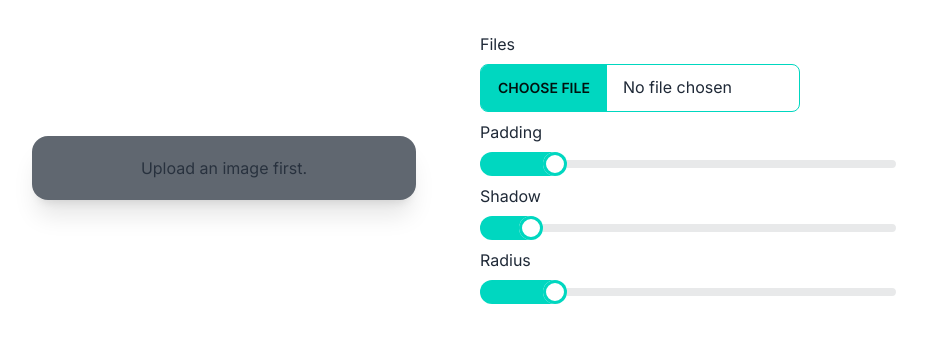
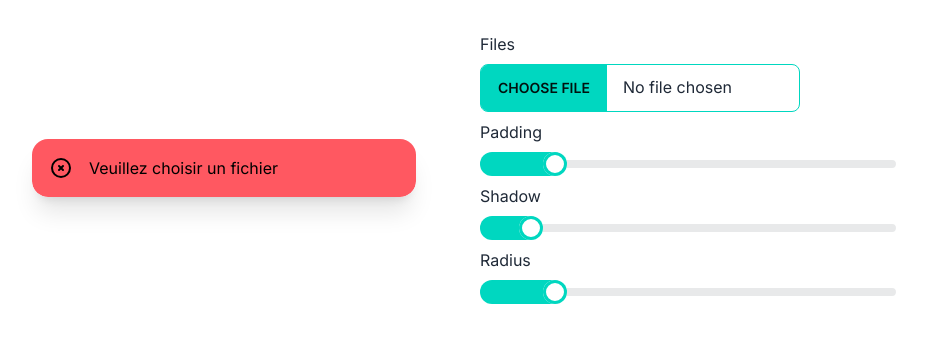
Before and after one commit to OceaneEmile/WorkshopUsestate-React, a Next.js app in the folder my-app/: page / in a window 1280 px wide. Shown: the top 342 px of the page, without its empty margins (160-1087 px from the left). Built offline with nearby package versions, Linux system fonts and the light colour scheme.

Commit message:
petites corrections style

```diff
--- a/my-app/app/ImageGenerator.jsx
+++ b/my-app/app/ImageGenerator.jsx
@@ -5,7 +5,20 @@ import { useState } from "react";
 
 export const ImageGenerator = (props) => {
     if (!props.image) {
-      return <p className="text-center p-4">Upload an image first.</p>;
+      return <div role="alert" class="alert alert-error">
+      <svg
+        xmlns="http://www.w3.org/2000/svg"
+        class="h-6 w-6 shrink-0 stroke-current"
+        fill="none"
+        viewBox="0 0 24 24">
+        <path
+          stroke-linecap="round"
+          stroke-linejoin="round"
+          stroke-width="2"
+          d="M10 14l2-2m0 0l2-2m-2 2l-2-2m2 2l2 2m7-2a9 9 0 11-18 0 9 9 0 0118 0z" />
+      </svg>
+      <span>Veuillez choisir un fichier</span>
+    </div>;
     }
 
     return (
--- a/my-app/app/page.jsx
+++ b/my-app/app/page.jsx
@@ -49,14 +49,10 @@ console.log(settings);
 
   return (
     <main className="flex justify-center items-center m-auto max-w-4xl max-lg:flex-col gap-8 min-h-full">
-      <div className="card bg-base-100 image-full w-96 shadow-xl">
+      <div class="card bg-base-100 w-96 shadow-xl">
       <figure>
           {ImageGenerator({ image, settings })}
         </figure>
-        <div className="card-body">
-          <div className="card-actions justify-end">
-          </div>
-        </div>
       </div>
       <div className="card-body">
         <span>Files</span>
```
